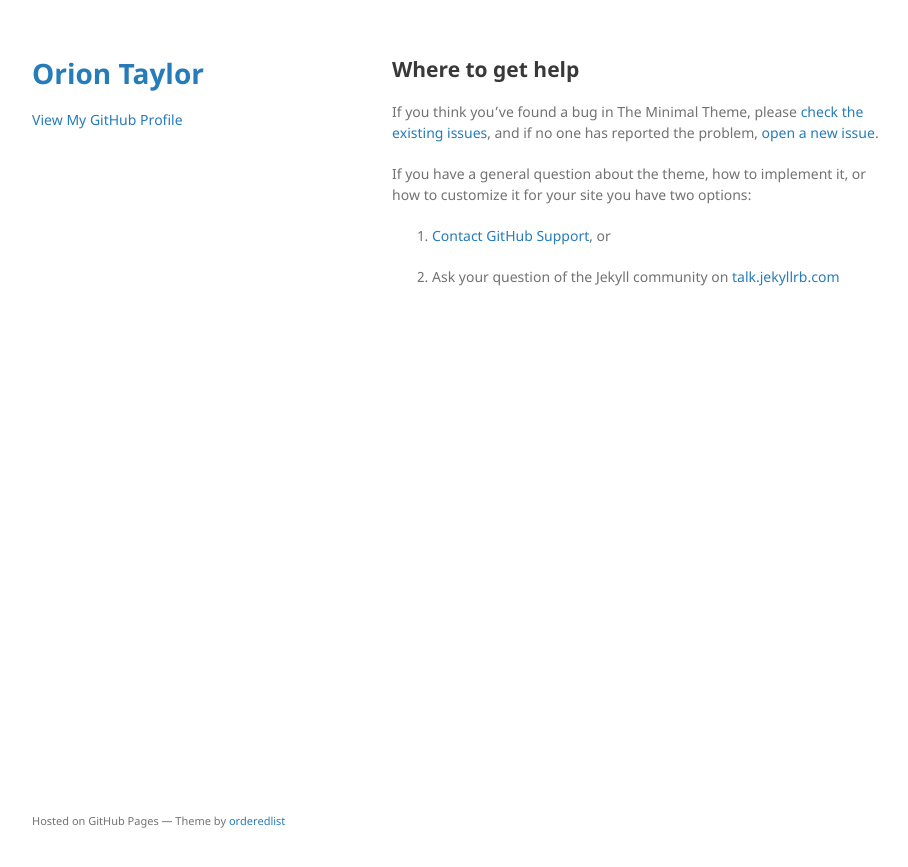
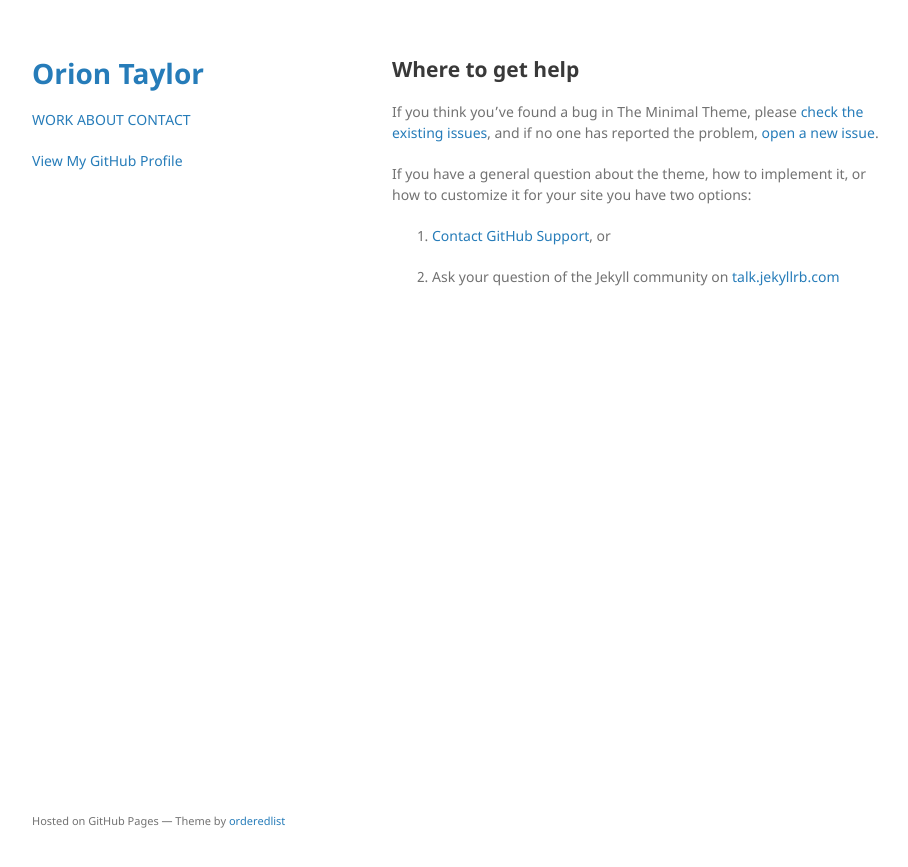
Before and after one commit to orionjtaylor/orionjtaylor.github.io, a Jekyll site: the page built from docs/SUPPORT.md, in a window 1280 px wide. Shown: the top 867 px of the page, without its empty margins (178-1086 px from the left). Built offline with Jekyll 4.4.1, drawn with Linux system fonts in a browser that asks for light colours; our own code applies the rules of GitHub Pages for plain Markdown files; the repository's description, which GitHub fills in, is left out.

Commit message:
Update default.html

```diff
--- a/_layouts/default.html
+++ b/_layouts/default.html
@@ -15,6 +15,12 @@
     <div class="wrapper">
       <header>
         <h1><a href="{{ "/" | absolute_url }}">{{ site.title | default: site.github.repository_name }}</a></h1>
+
+        <div class="nav">
+        	<a href="/">WORK</a>
+        	<a href="about">ABOUT</a>
+        	<a href="mailto:ojt212@nyu.edu">CONTACT</a>
+        </div>
 
         {% if site.logo %}
           <img src="{{site.logo | relative_url}}" alt="Logo" />
```
